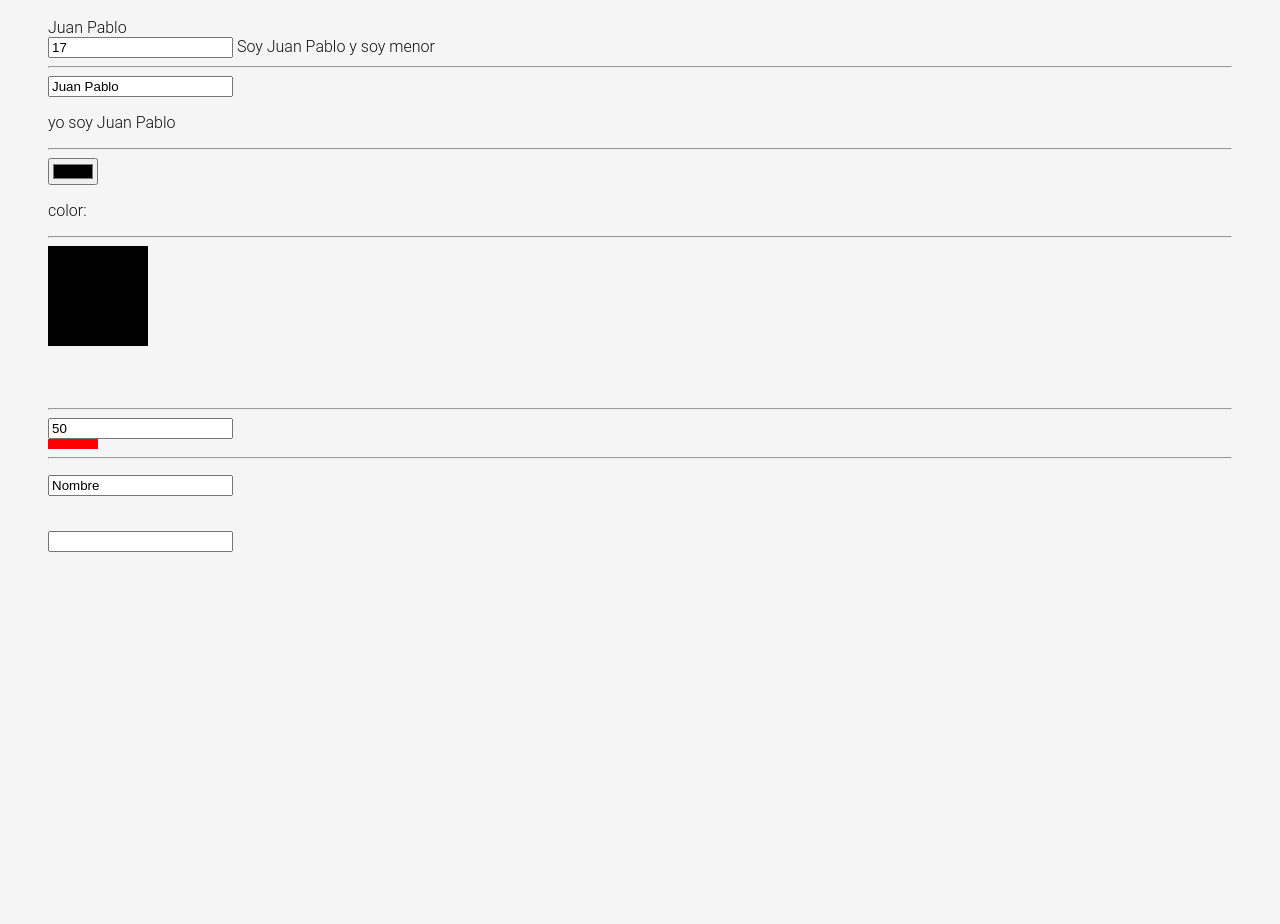
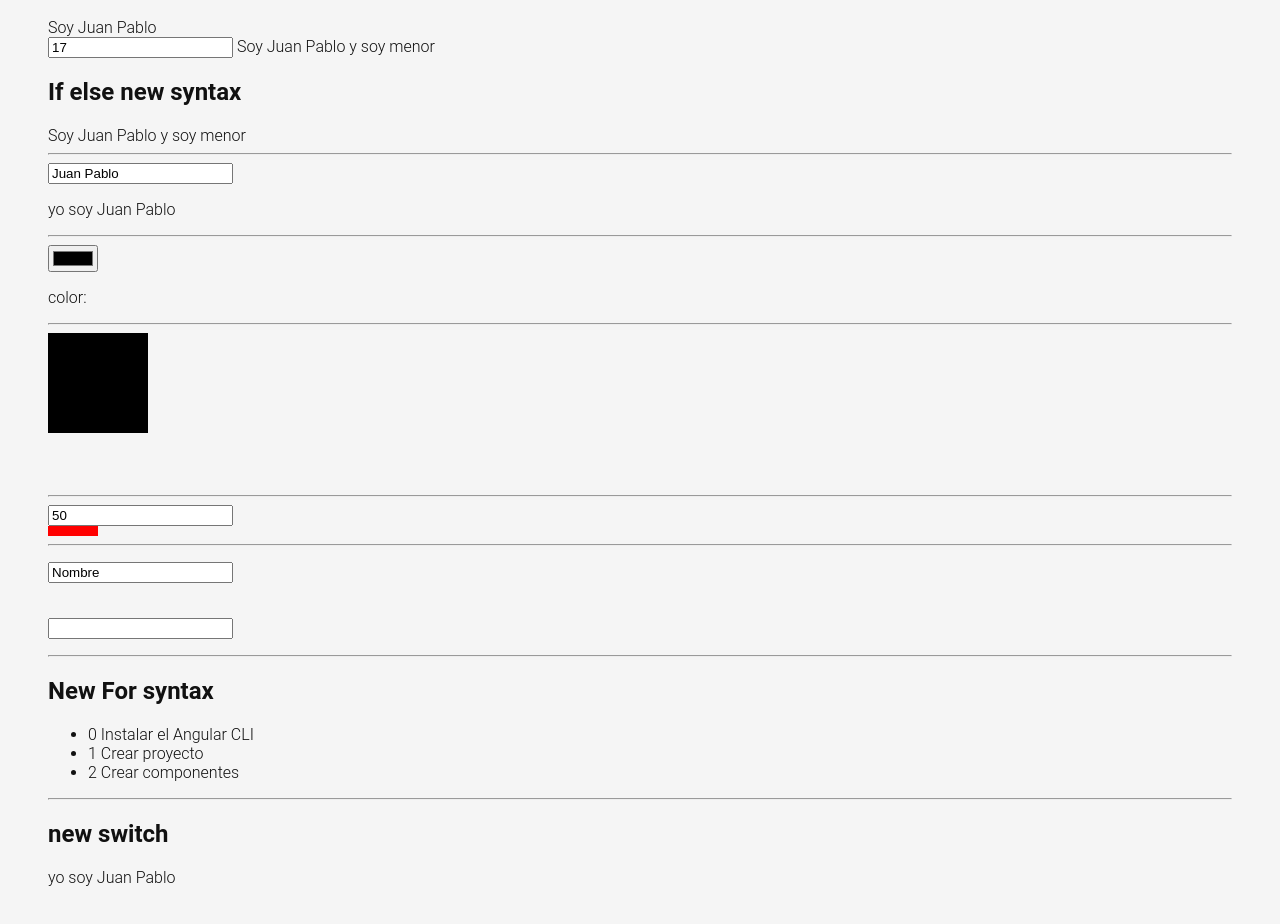
Before and after one commit to JuanPabaz/Practica-Angular, an Angular app: page /labs in a window 1280 px wide. Shown: the part 1340-2264 px from the top of the page. Before the commit the page ends 1956 px from the top, so only its background shows below. Built offline with nearby package versions, Linux system fonts and the light colour scheme.

Commit message:
feat: new syntaxis

```diff
--- a/src/app/pages/labs/labs.component.html
+++ b/src/app/pages/labs/labs.component.html
@@ -38,9 +38,9 @@
     <div *ngIf="1 !== 1">
       My content
     </div>
-    <div *ngIf="name() === 'Juan Pablo'">
-      {{name()}}
-    </div>
+    @if (name() === 'Juan Pablo'){
+      <div>Soy Juan Pablo</div>
+    }
     <input type="text" [value]="person().age" (keydown.enter)="changeAge($event)">
     <div *ngIf="person().name === 'Juan Pablo' && person().age > 18; else elseBlock">
        Soy {{person().name}} y tengo {{person().age}} años
@@ -48,6 +48,12 @@
     <ng-template #elseBlock>
       Soy Juan Pablo y soy menor
     </ng-template>
+    <h2>If else new syntax</h2>
+    @if (person().name === 'Juan Pablo' && person().age > 18){
+      <div>Soy Juan Pablo y soy mayor de 18</div>
+    }@else {
+      <div>Soy Juan Pablo y soy menor</div>
+    }
     <hr>
     <input type="text" [value]="person().name" (keydown.enter)="changeName($event)">
     <div [ngSwitch]="person().name">
@@ -77,4 +83,34 @@
     <p>
       <input type="text">
     </p>
+    <hr>
+    <h2>New For syntax</h2>
+    <ul>
+      @for (task of tasks(); track task; let i = $index) {
+        <li>
+          {{ i }} {{ task }}
+        </li>
+      } @empty {
+        <li>No hay tareas</li>
+      }
+    </ul>
+    <hr>
+    <h2>new switch</h2>
+    <div>
+      @switch (person().name) {
+        @case ('Juan Pablo') {
+          <p>yo soy Juan Pablo</p>
+        }
+        @case ('Julian') {
+          <p>Yo soy Julian</p>
+        }
+        @case ('Ana') {
+          <p>Yo soy Ana</p>
+        }
+        @default {
+          <p>No soy nadie</p>
+        }
+      }
+
+    </div>
 </div>
```
